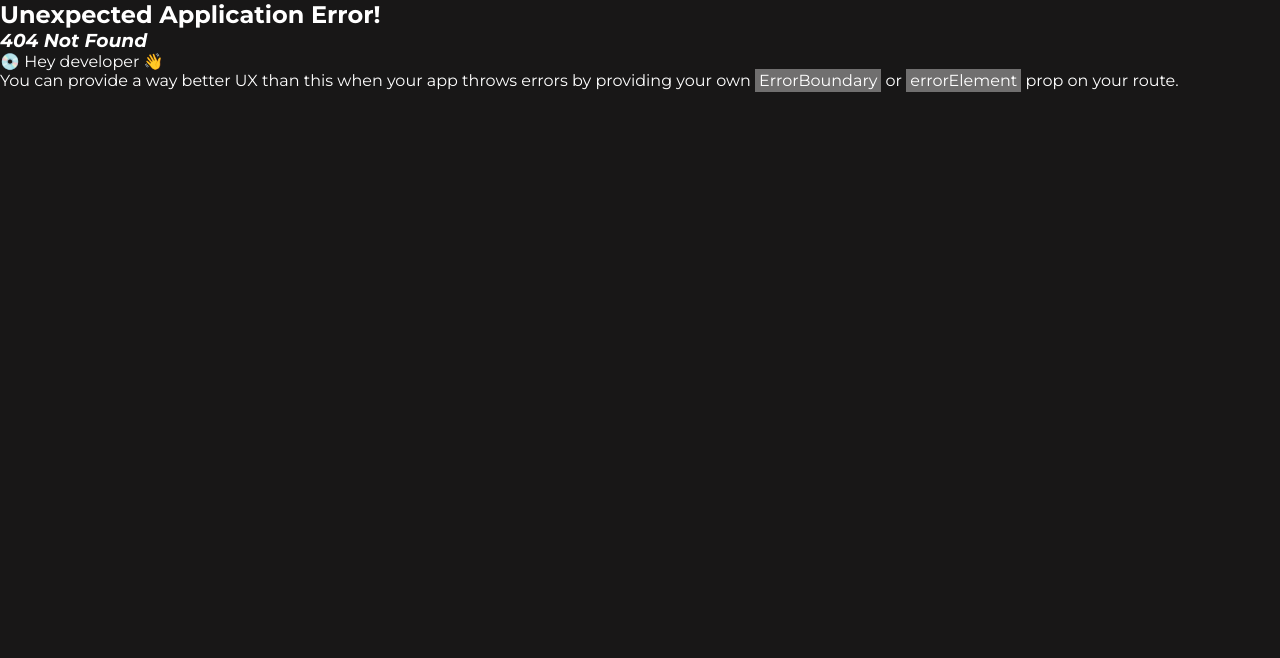
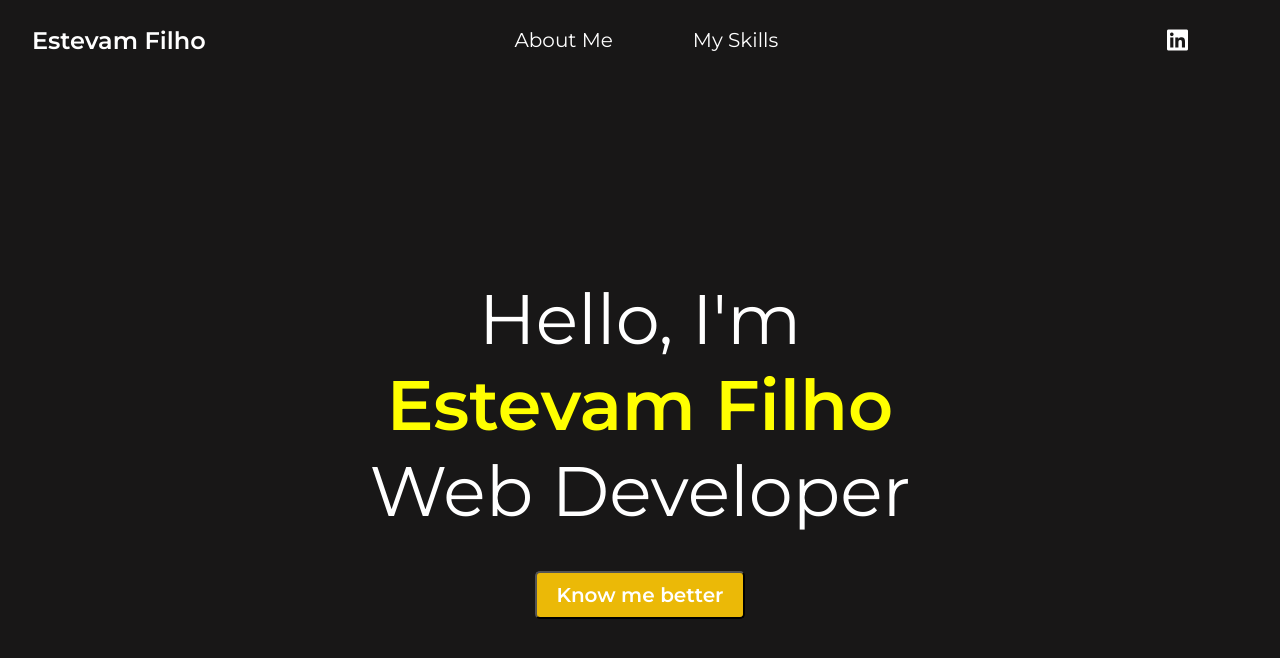
Before and after one commit to TheMith/portfolio-project, a React (Vite) app: page / in a window 1280 px wide. Before the commit this address had no page. Shown: the top 658 px of the page. Built offline with nearby package versions, Linux system fonts and the light colour scheme.

Commit message:
fix: routes fixes

```diff
--- a/src/routes.jsx
+++ b/src/routes.jsx
@@ -5,11 +5,11 @@ import { About } from './components/About/About';
 import { Skills } from './components/Skills/Skills';
 import { ErrorPage } from './pages/ErrorPage';
 
-const base = '/portfolio-project'; // Remove the trailing slash
+const base = '/portfolio-project';
 
 export const router = createBrowserRouter([
 	{
-		path: base,
+		path: '/',
 		element: <App />,
 		children: [
 			{ index: true, element: <Home /> },
```
